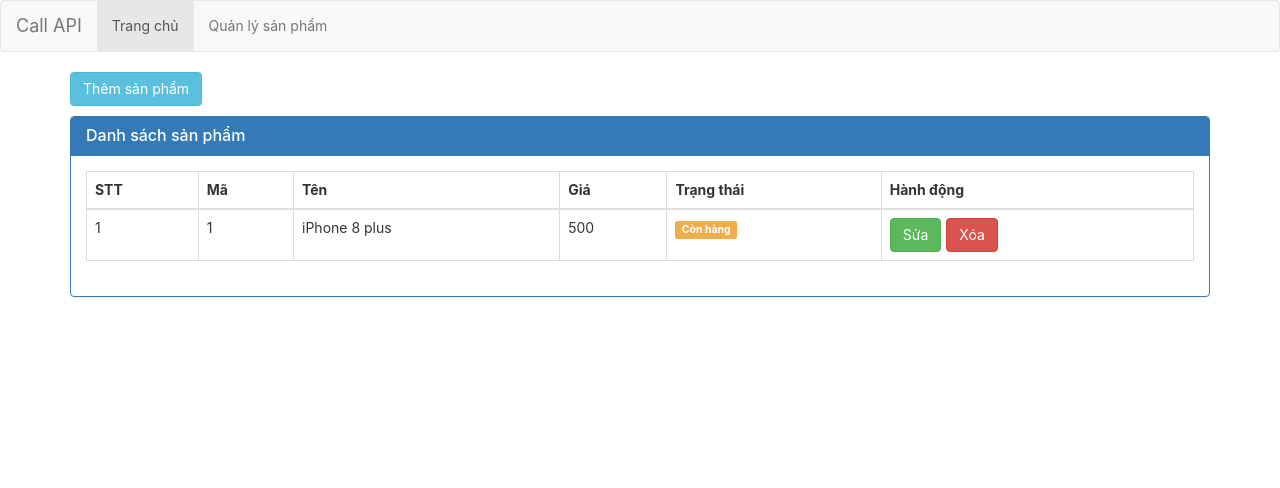
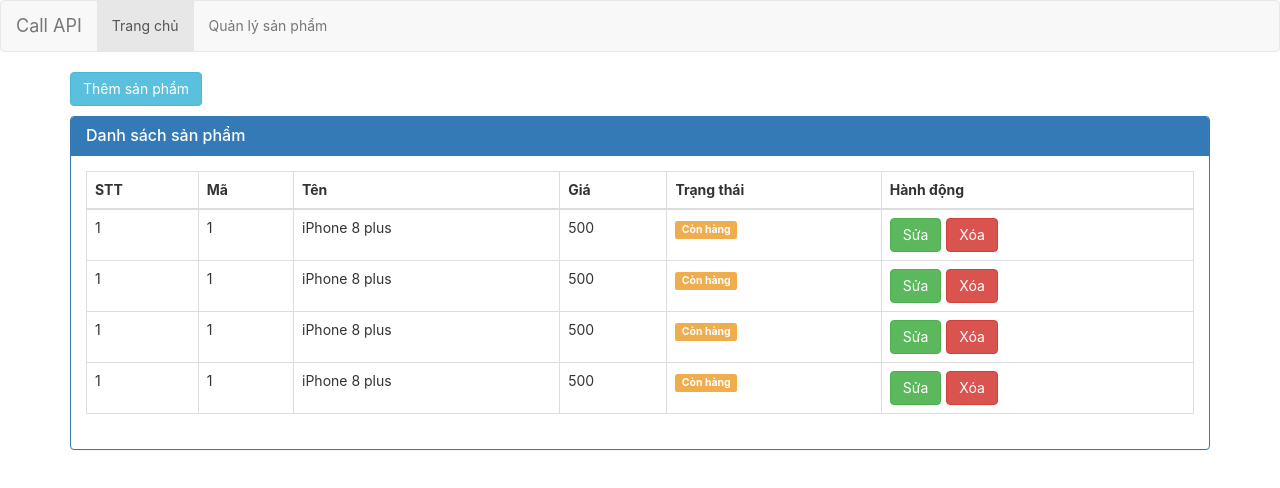
Before and after one commit to daonguyyen/react-call-api, a React (Create React App) app: page / in a window 1280 px wide. Shown: the top 488 px of the page. Built offline with nearby package versions, Linux system fonts and the light colour scheme.

Commit message:
2-Phân chia components

```diff
--- a/src/App.js
+++ b/src/App.js
@@ -1,62 +1,19 @@
 import React from 'react';
 import './App.css';
+import Menu from './components/Menu/Menu';
+import ProductList from './components/ProductList/ProductList';
 
 function App() {
   return (
     <div>
-      <div className="navbar navbar-default">
-        <a className="navbar-brand" href="#">Call API</a>
-        <ul className="nav navbar-nav">
-          <li className="active">
-            <a href="#!">Trang chủ</a>
-          </li>
-          <li>
-            <a href="#!">Quản lý sản phẩm</a>
-          </li>
-        </ul>
-      </div>
-
-
+      <Menu/>
       <div className="container">
 
           <div className="row">
             <div className="col-xs-12 col-sm-12 col-md-12 col-lg-12">
               <button type="button" className="btn btn-info m-b-10">Thêm sản phẩm</button>
 
-              <div className="panel panel-primary">
-                  <div className="panel-heading">
-                    <h3 className="panel-title">Danh sách sản phẩm</h3>
-                  </div>
-                  <div className="panel-body">
-                    <table className="table table-bordered table-hover">
-                      <thead>
-                        <tr>
-                          <th>STT</th>
-                          <th>Mã</th>
-                          <th>Tên</th>
-                          <th>Giá</th>
-                          <th>Trạng thái</th>
-                          <th>Hành động</th>
-                        </tr>
-                      </thead>
-                      <tbody>
-                        <tr>
-                          <td>1</td>
-                          <td>1</td>
-                          <td>iPhone 8 plus</td>
-                          <td>500</td>
-                          <td>
-                            <span className="label label-warning">Còn hàng</span>
-                          </td>
-                          <td>
-                          <button type="button" className="btn btn-success">Sửa</button>
-                          <button type="button" className="btn btn-danger m-l-5">Xóa</button>
-                          </td>
-                        </tr>
-                      </tbody>
-                    </table>
-                  </div>
-              </div>
+              <ProductList/>
 
             </div>
           </div>
--- /dev/null
+++ b/src/components/Menu/Menu.js
@@ -0,0 +1,21 @@
+import React, { Component } from 'react';
+
+class Menu extends Component {
+    render() {
+        return (
+            <div className="navbar navbar-default">
+                <a className="navbar-brand" href="#">Call API</a>
+                <ul className="nav navbar-nav">
+                    <li className="active">
+                        <a href="#!">Trang chủ</a>
+                    </li>
+                    <li>
+                        <a href="#!">Quản lý sản phẩm</a>
+                    </li>
+                </ul>
+            </div>
+        );
+    }
+}
+
+export default Menu;
--- /dev/null
+++ b/src/components/ProductItem/ProductItem.js
@@ -0,0 +1,23 @@
+import React, { Component } from 'react';
+
+class ProductItem extends Component {
+    render() {
+        return (
+            <tr>
+                <td>1</td>
+                <td>1</td>
+                <td>iPhone 8 plus</td>
+                <td>500</td>
+                <td>
+                    <span className="label label-warning">Còn hàng</span>
+                </td>
+                <td>
+                    <button type="button" className="btn btn-success">Sửa</button>
+                    <button type="button" className="btn btn-danger m-l-5">Xóa</button>
+                </td>
+            </tr>
+        );
+    }
+}
+
+export default ProductItem;
--- /dev/null
+++ b/src/components/ProductList/ProductList.js
@@ -0,0 +1,36 @@
+import React, { Component } from 'react';
+import ProductItem from '../ProductItem/ProductItem';
+
+class ProductList extends Component {
+    render() {
+        return (
+            <div className="panel panel-primary">
+                <div className="panel-heading">
+                    <h3 className="panel-title">Danh sách sản phẩm</h3>
+                </div>
+                <div className="panel-body">
+                    <table className="table table-bordered table-hover">
+                        <thead>
+                            <tr>
+                                <th>STT</th>
+                                <th>Mã</th>
+                                <th>Tên</th>
+                                <th>Giá</th>
+                                <th>Trạng thái</th>
+                                <th>Hành động</th>
+                            </tr>
+                        </thead>
+                        <tbody>
+                            <ProductItem/>
+                            <ProductItem/>
+                            <ProductItem/>
+                            <ProductItem/>
+                        </tbody>
+                    </table>
+                </div>
+            </div>
+        );
+    }
+}
+
+export default ProductList;
```
Also changed, not shown: src/routes.js (added).
